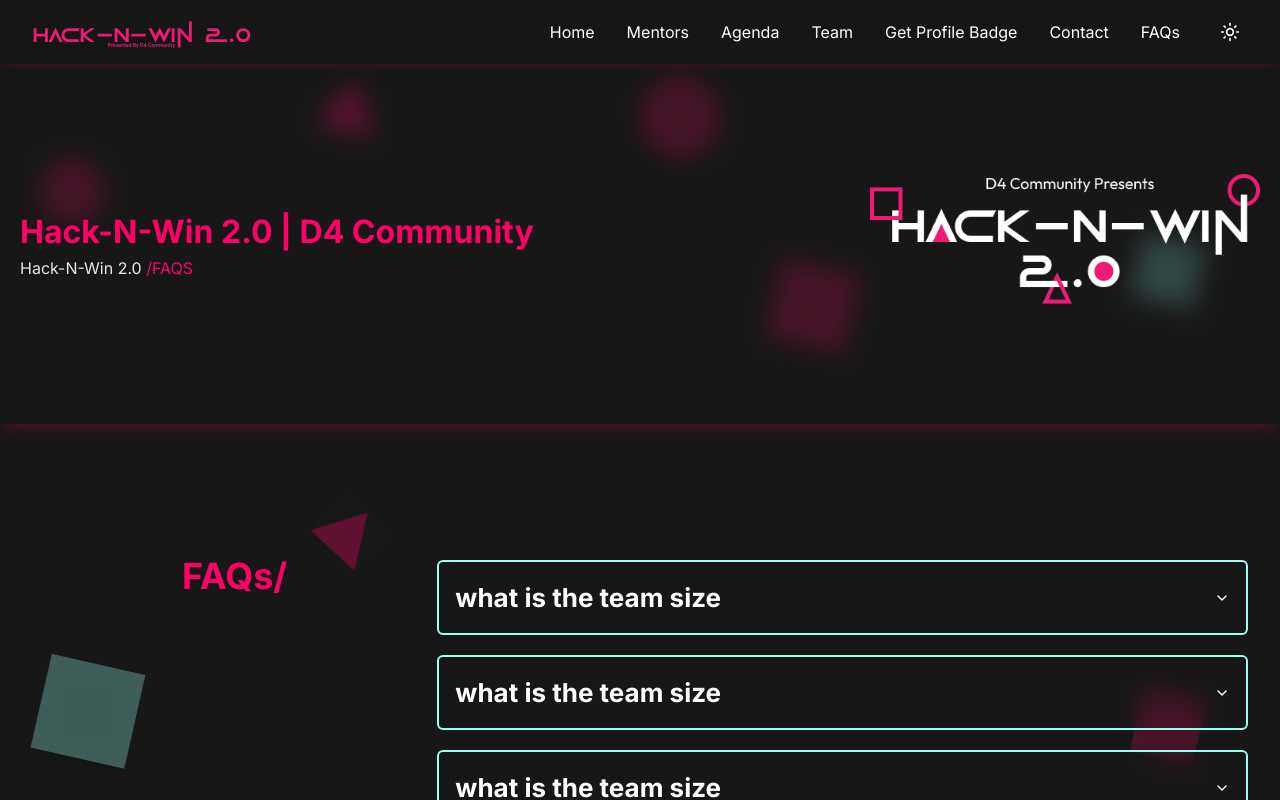
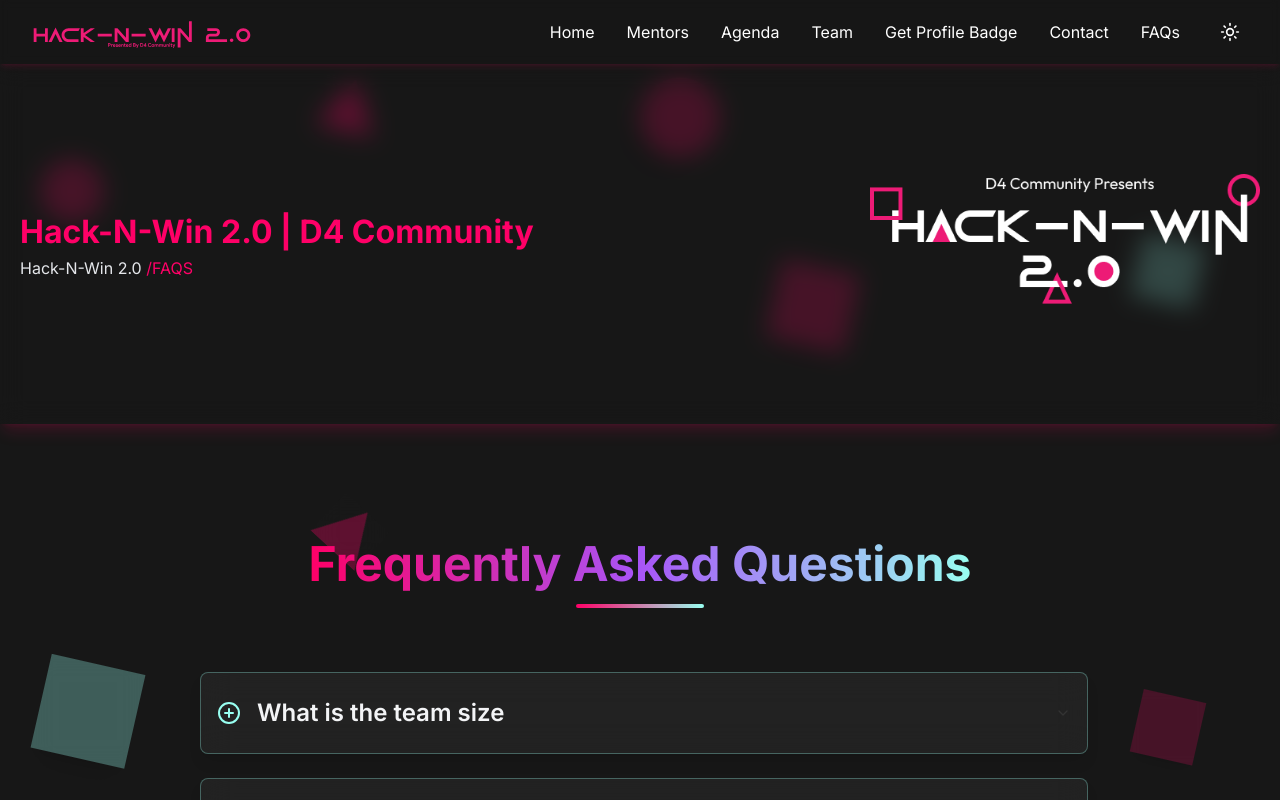
Before and after one commit to Itsayu/hack-n-win-2.0, a Next.js app: page /faqs in a window 1280 px wide. Shown: the top 800 px of the page. Built offline with nearby package versions, Linux system fonts and the light colour scheme; what tailwind-clip-path, tailwindcss-filters would draw is missing.

Commit message:
Updated the FAQ page

```diff
--- a/app/(pages)/faqs/page.tsx
+++ b/app/(pages)/faqs/page.tsx
@@ -1,53 +1,109 @@
+"use client";
+
+import React, { useState } from 'react';
 import {
     Accordion,
     AccordionContent,
     AccordionItem,
     AccordionTrigger,
-} from "@/components/ui/accordion"
-import { FaqItems } from "@/types"
+} from "@/components/ui/accordion";
+import { PlusCircle } from 'lucide-react';
 
+type FaqItems = {
+    question: string;
+    answer: string;
+};
+
+const Faqs: FaqItems[] = [{
+    question: "What is the team size",
+    answer: "Team can be of 3-4 members and participants can also join individually"
+}, {
+    question: "What is the team size",
+    answer: "Team can be of 3-4 members and participants can also join individually"
+}, {
+    question: "What is the team size",
+    answer: "Team can be of 3-4 members and participants can also join individually"
+}, {
+    question: "What is the team size",
+    answer: "Team can be of 3-4 members and participants can also join individually"
+}, {
+    question: "What is the team size",
+    answer: "Team can be of 3-4 members and participants can also join individually"
+}];
+
+const CustomAccordionTrigger = React.forwardRef((props: any, ref: any) => (
+  <AccordionTrigger
+    {...props}
+    className="group flex justify-between items-center py-6 px-4 w-full hover:no-underline"
+  >
+    <div className="flex items-center gap-4">
+      <div className="flex-shrink-0">
+        <PlusCircle className="w-6 h-6 dark:text-squidTeal text-squidPink group-data-[state=open]:rotate-45 transition-transform duration-300" />
+      </div>
+      <span className="text-xl md:text-2xl font-semibold text-gray-900 dark:text-gray-100 group-hover:text-squidPink dark:group-hover:text-squidTeal transition-colors duration-300">
+        {props.children}
+      </span>
+    </div>
+  </AccordionTrigger>
+));
+
+CustomAccordionTrigger.displayName = 'CustomAccordionTrigger';
 
 export default function FaqsPage() {
-
-    const Faqs: FaqItems[] = [{
-        question: "what is the team size",
-        answer: "team can be of 3-4 members and participants can also join individually"
-    }, {
-        question: "what is the team size",
-        answer: "team can be of 3-4 members and participants can also join individually"
-    }, {
-        question: "what is the team size",
-        answer: "team can be of 3-4 members and participants can also join individually"
-    }, {
-        question: "what is the team size",
-        answer: "team can be of 3-4 members and participants can also join individually"
-    }, {
-        question: "what is the team size",
-        answer: "team can be of 3-4 members and participants can also join individually"
-    },]
-
+    const [openItem, setOpenItem] = useState<string | undefined>(undefined);
 
     return (
-        <main className="max-w-7xl mx-auto px-4 sm:px-6 lg:px-8 py-12 pt-24 relative">
-            <div className='sm:grid grid-cols-6'>
-                <h1 className="text-4xl font-bold dark:text-squidPink text-squidPink py-4 text-center col-span-2">FAQs/</h1>
-                <div className="col-span-4 dark:text-white text-black max-w-full">
-                    {Faqs.map((props, i) => {
-                        return (
-                            <div key={i} className="backdrop-blur-md dark:border-squidTeal border-squidPink px-4 border-[2px] rounded-md mt-5">
-                                <Accordion type="single" collapsible>
-                                    <AccordionItem value="item-1">
-                                        <AccordionTrigger className="md:font-bold font-semibold md:text-[26px] text-[23px]">{props.question}</AccordionTrigger>
-                                        <AccordionContent>
-                                            {props.answer}
+        <div className="min-h-screen">
+            <main className="max-w-7xl mx-auto px-4 sm:px-6 lg:px-8 py-12 pt-24 relative">
+                {/* Header Section */}
+                <div className="text-center mb-16">
+                    <h1 className="text-4xl md:text-5xl font-bold">
+                        <span className="bg-gradient-to-r from-squidPink via-purple-500 to-squidTeal bg-clip-text text-transparent">
+                            Frequently Asked Questions
+                        </span>
+                    </h1>
+                    <div className="h-1 w-32 mx-auto mt-4 bg-gradient-to-r from-squidPink to-squidTeal rounded-full"></div>
+                </div>
+
+                {/* FAQ Section */}
+                <div className="max-w-4xl mx-auto space-y-6">
+                    {Faqs.map((faq, index) => (
+                        <div
+                            key={index}
+                            className="group relative"
+                            style={{
+                                animation: 'fadeInUp 0.5s ease-out forwards',
+                                animationDelay: `${index * 150}ms`
+                            }}
+                        >
+                            {/* Decorative side line */}
+                            <div className="absolute left-0 top-0 w-1 h-full bg-gradient-to-b from-squidPink to-squidTeal rounded-full opacity-0 group-hover:opacity-100 transition-opacity duration-300"></div>
+
+                            {/* Card */}
+                            <div className="ml-2 backdrop-blur-lg dark:bg-white/5 bg-white rounded-lg border
+                                          dark:border-squidTeal/30 border-squidPink/30
+                                          dark:hover:border-squidPink/50 hover:border-squidTeal/50
+                                          shadow-lg transition-all duration-300
+                                          hover:shadow-xl">
+                                <Accordion
+                                    type="single"
+                                    value={openItem}
+                                    onValueChange={setOpenItem}
+                                >
+                                    <AccordionItem value={`item-${index}`} className="border-none">
+                                        <CustomAccordionTrigger>{faq.question}</CustomAccordionTrigger>
+                                        <AccordionContent className="px-14 pb-6">
+                                            <div className="text-gray-600 dark:text-gray-300 leading-relaxed">
+                                                {faq.answer}
+                                            </div>
                                         </AccordionContent>
                                     </AccordionItem>
                                 </Accordion>
                             </div>
-                        )
-                    })}
+                        </div>
+                    ))}
                 </div>
-            </div>
-        </main>
-    )
+            </main>
+        </div>
+    );
 }
```
